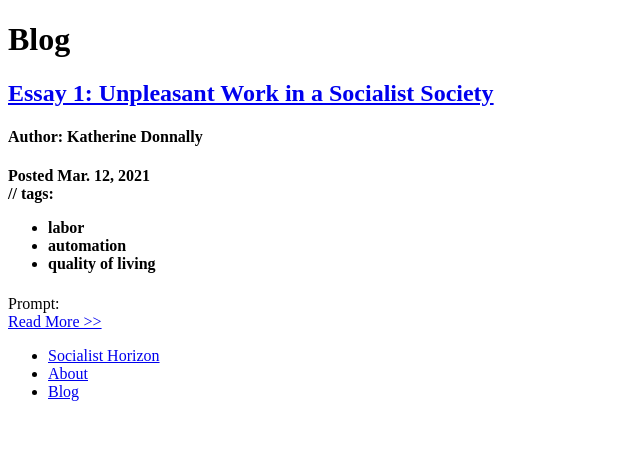
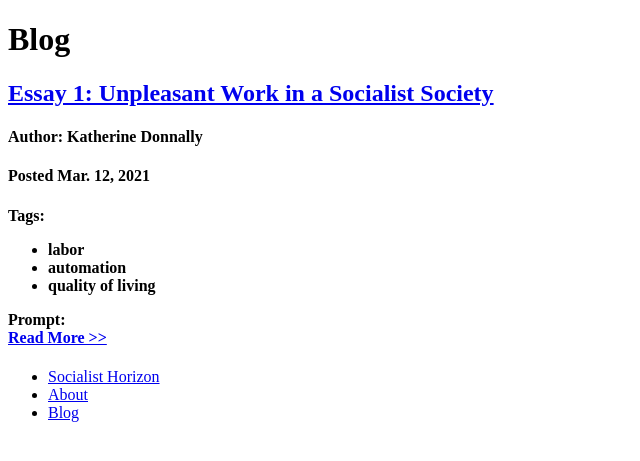
Before and after one commit to socialisthorizon/socialisthorizon.github.io, a Jekyll site: the page built from pages/blog.html, in a window 1280 px wide. Shown: the top 461 px of the page, without its empty margins (0-640 px from the left). Built offline with Jekyll 4.4.1, drawn with Linux system fonts in a browser that asks for light colours; nearby versions of some CDN libraries; some web fonts are replaced; library files that are not in the unit come from our copies.

Commit message:
Fix layout issues for blog and posts

```diff
--- a/_layouts/post.html
+++ b/_layouts/post.html
@@ -5,7 +5,9 @@ layout: new-default
 <main class="post__metadata">
 	<a class="post-meta__back" href="{{ '/blog' | relative_url }}"><< Back to Blog</a>
 	<h1 class="post-meta__title">{{ page.title }}</h1>
-	<h4 class="post-meta__date">// Posted {{ page.date | date: "%b. %-d, %Y"}} <span><br/></span>// tags:
+	<h4 class="blog-post__author">Author: {{ page.author }}</h4>
+	<h4 class="post-meta__date">Posted {{ page.date | date: "%b. %-d, %Y"}}</h4>
+	<h4>Tags:
 		<ul class="post-meta__tags">
 			{% for tag in page.tags %}
 			<li class="post-meta__tag">{{ tag }}</li>
--- a/pages/blog.html
+++ b/pages/blog.html
@@ -11,13 +11,13 @@ permalink: /blog/
 	<article class="blog-posts__post post-cat__{{ post.categories[0] }}">
 		<h2 class="blog-post__title"><a href="{{ post.url }}">{{ post.title }}</a></h2>
 		<h4 class="blog-post__author">Author: {{ post.author }}</h4>
-		<h4 class="blog-post__meta">Posted {{ post.date | date: "%b. %-d, %Y"}} <span><br/></span>// tags:
+		<h4 class="blog-post__date">Posted {{ post.date | date: "%b. %-d, %Y"}} </h4>
+		<h4 class="blog-post__tags">Tags:
 			<ul class="post-meta__tags">
 				{% for tag in post.tags %}
 				<li class="post-meta__tag">{{ tag }}</li>
 				{% endfor %}
 			</ul>
-		</h4>
 		<section class="blog-post__read-more">
 			<div class="post-read__excerpt">
 				{{ post.excerpt | strip_html | truncatewords: 35 }}
```
